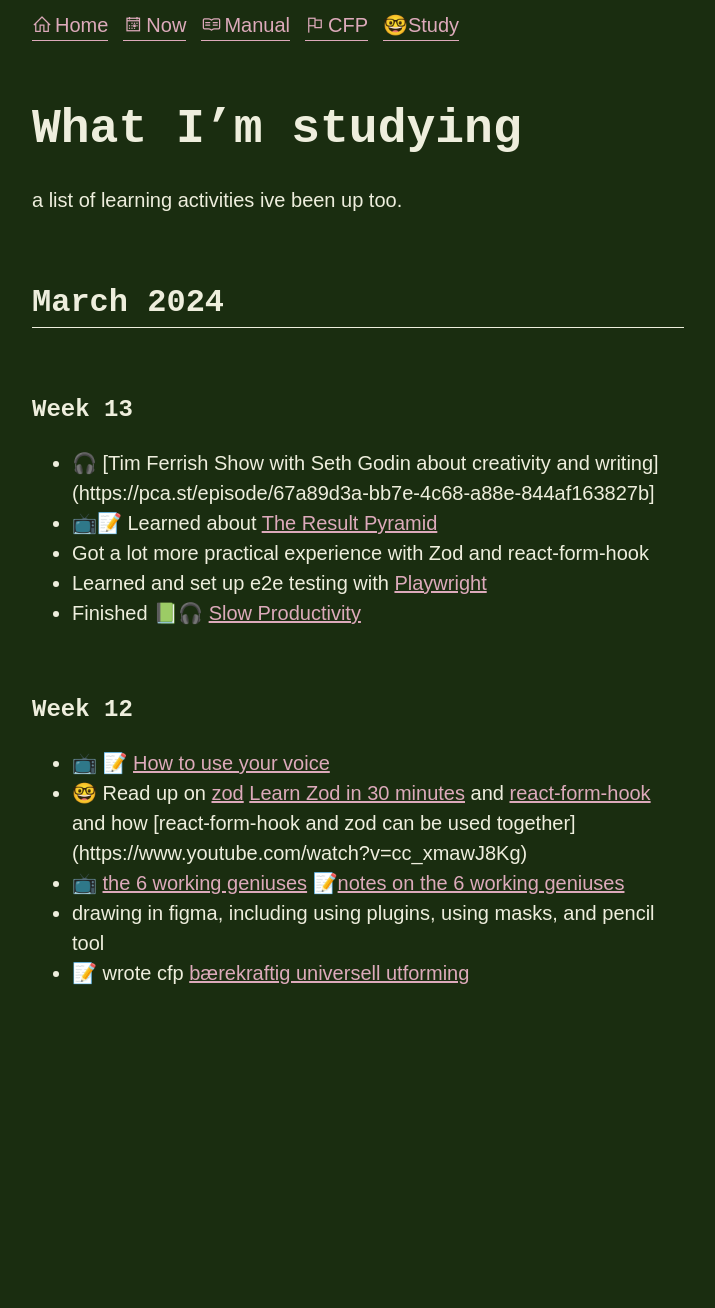
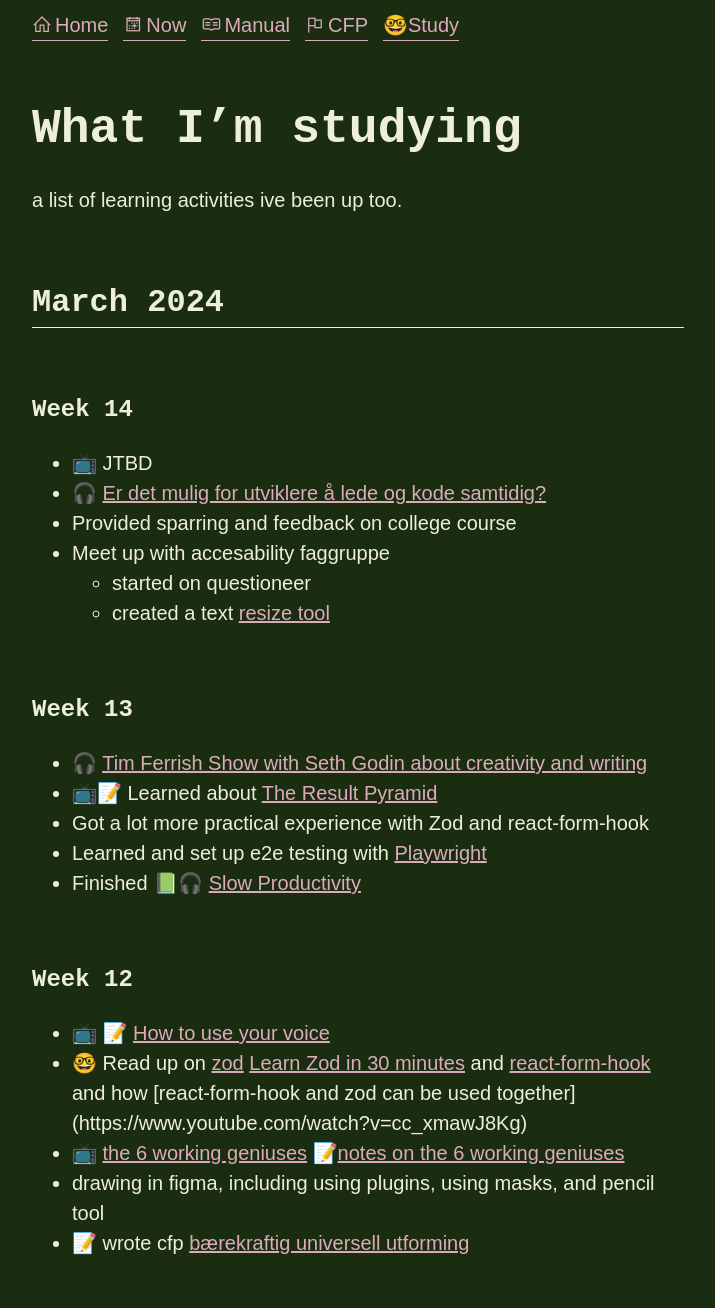
Before and after one commit to dagfrode/dagfrode.github.io, a Jekyll site: the page built from study/index.md, in a window 1280 px wide. Shown: the whole page, without its empty margins (282-997 px from the left). Built offline with Jekyll 4.4.1, drawn with Linux system fonts in a browser that asks for light colours; our own code applies the rules of GitHub Pages for plain Markdown files; before the commit the page ends 1038 px from its top, so only the background shows below that.

Commit message:
Added study activities from week 14

```diff
--- a/study/index.md
+++ b/study/index.md
@@ -4,14 +4,25 @@ a list of learning activities ive been up too.
 
 ## March 2024
 
+### Week 14
+
+- 📺 JTBD
+- 🎧 [Er det mulig for utviklere å lede og kode samtidig?](https://open.spotify.com/episode/6yTUchcuycQGQa2Fr9t5NI?si=pYtT5CP8QN6HLOeo5McTeg)
+- Provided sparring and feedback on college course
+- Meet up with accesability faggruppe
+  - started on questioneer
+  - created a text [resize tool](/inclusive-design/tools)
+
 ### Week 13
-- 🎧 [Tim Ferrish Show with Seth Godin about creativity and writing](https://pca.st/episode/67a89d3a-bb7e-4c68-a88e-844af163827b]
+
+- 🎧 [Tim Ferrish Show with Seth Godin about creativity and writing](https://pca.st/episode/67a89d3a-bb7e-4c68-a88e-844af163827b)
 - 📺📝 Learned about [The Result Pyramid](/notes/results-pyramid)
 - Got a lot more practical experience with Zod and react-form-hook
 - Learned and set up e2e testing with [Playwright](https://playwright.dev/)
 - Finished 📗🎧 [Slow Productivity](/notes/slow-productivity)
 
 ### Week 12
+
 - 📺 📝 [How to use your voice](/notes/vocal)
 - 🤓 Read up on [zod](https://zod.dev) [Learn Zod in 30 minutes](https://www.youtube.com/watch?v=L6BE-U3oy80) and [react-form-hook](https://react-hook-form.com/) and how [react-form-hook and zod can be used together] (https://www.youtube.com/watch?v=cc_xmawJ8Kg)
 - 📺 [the 6 working geniuses](https://youtu.be/iscwJh9Cugk) 📝[notes on the 6 working geniuses](/notes/6wg)
```
